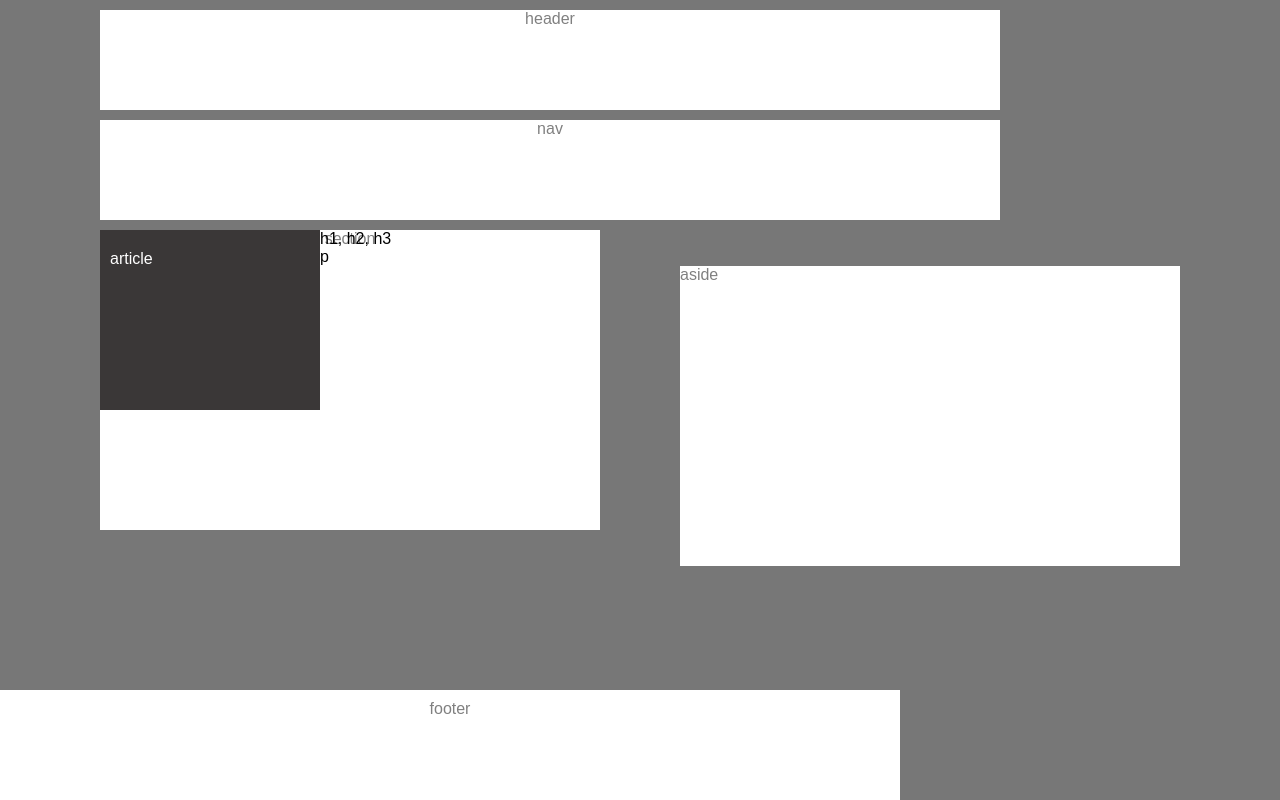
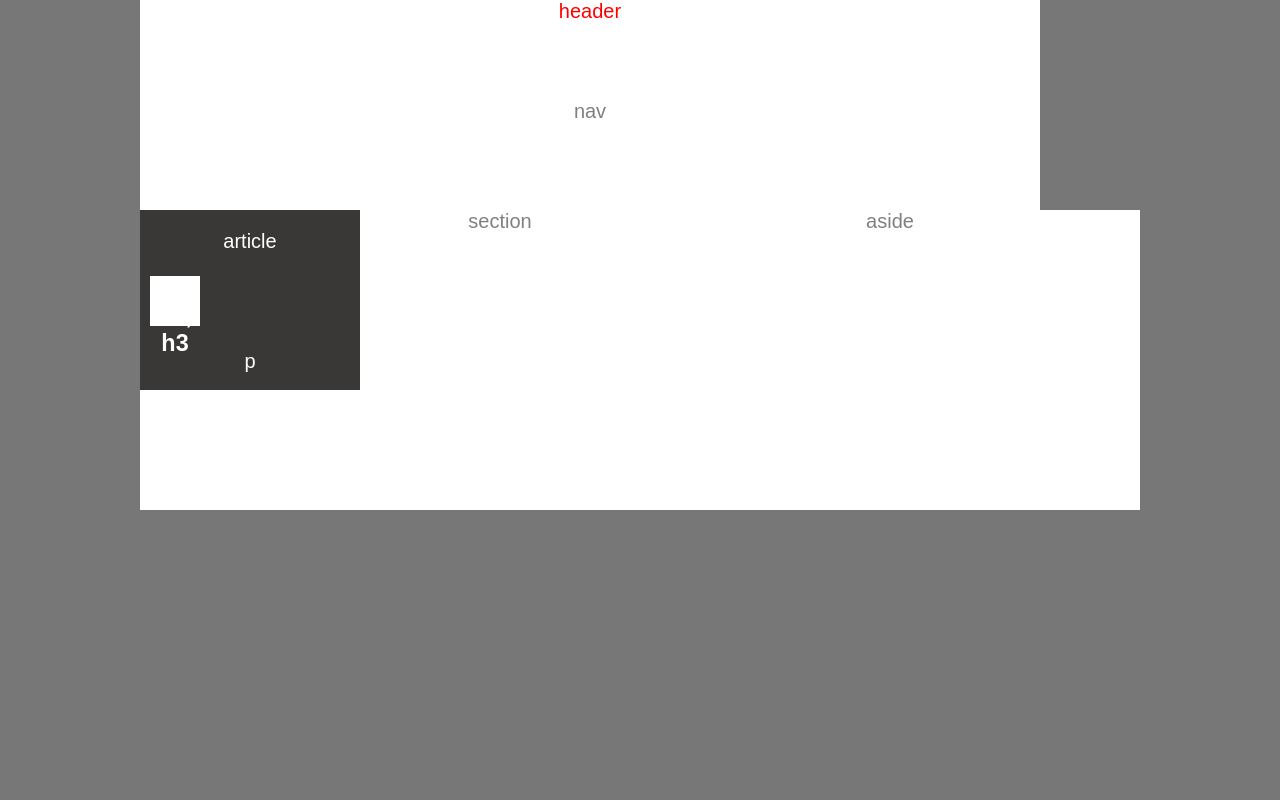
Before and after one commit to jwPythion/HW-Wireframe, a plain HTML site: page index.html in a window 1280 px wide. Drawn offline with Linux system fonts and the light colour scheme.

Commit message:
changed EVERYTHING

```diff
--- a/index.html
+++ b/index.html
@@ -6,62 +6,42 @@
 </head>
 <body>
 
-    <div class="container">
+
+
+            <header>
+                header
+            </header>
 
 
 
-    <div class="header">
-            <header>
-                header
-            </header>
-    </div>
-
-    <div class="nav">
         <nav>
             nav
         </nav>
-    </div>
 
-<div class="container">
+        <section>
+                section
+                  <article>
+                    article
+                      <h1>
+                        h1, h2, h3
+                      </h1>
+                      <p>
+                        p
+                      </p>
+                  </article>
+               </section>
+
+    <aside> aside </aside>
 
 
 
-    <div class="section">
-        <section>
-            section
-        </section>
 
-        <div class="article">
-            <article>
-                article
-            </article>
-
-            <div class=" h1, h2, h3">
-                h1, h2, h3
-            </div>
-
-            <div class="p">
-                p
-            </div>
-
-        </div>
-
-
-    </div>
-</div>
-
-<div class="aside">
-    aside
-</div>
-
-
-    <div class="footer">
         <footer>
             footer
         </footer>
-    </div>
 
-</div>
+
+
 
 </body>
 </html>
--- a/style.css
+++ b/style.css
@@ -1,19 +1,27 @@
-body {
-    background-color: #777777;
-    font-family: "arial";
-    margin: 10px 100px 300px 100px
+* {
+
 
 
 }
 
-.header {
+
+body {
+
+    background-color: #777777;
     text-align: center;
-    padding-bottom: 10px
+    font-family: "arial";
+    font-size: 20px;
+    width: 1000px;
+    margin:0 auto;
+
+
 
 }
 
+
 header {
-    color: gray;
+    color: red;
+    text-align: center;
     background-color: white;
     height: 100px;
     width: 900px;
@@ -21,17 +29,14 @@ header {
 
 }
 
-.nav {
-    text-align: center;
-    padding-bottom: 10px
-
-}
 
 nav {
     color: gray;
     background-color: white;
     height: 100px;
     width: 900px;
+    text-align: center;
+    padding-bottom: 10px;
 }
 
 section {
@@ -41,33 +46,16 @@ section {
     height: 300px;
     width: 500px;
     position:fixed;
-    z-index: -1;
-
 
 
 }
 
-.section {
-
-
-
-
-
-}
-
-.article {
-
-
-
-}
 
 article {
     background-color: rgb(58, 55, 55);
     color: white;
     padding:20px;
     float: left;
-    position:relative;
-    z-index: 1;
     padding:20px 10px 10px 10px;
     height: 150px;
     width: 200px;
@@ -79,30 +67,24 @@ h1, h2, h3 {
     background-color: white;
     height: 50px;
     width: 50px;
+    height: 50px;
+    width: 50px;
+}
 
 
-}
 
-.h1, h2, h3 {
-
-    height: 50px;
-    width: 50px;
+p {
 
 
 }
 
 
-
-.aside {
+aside {
     color: gray;
     background-color: white;
     height: 300px;
     width: 500px;
     float: right
-
-}
-
-aside {
 
 }
 
@@ -112,14 +94,6 @@ footer {
     height: 100px;
     width: 900px;
     padding-top: 10px;
-    position:
-
-
-
-}
-
-.footer {
-    position: fixed;
     left: 0;
     bottom: 0;
     background-color: white;
```
